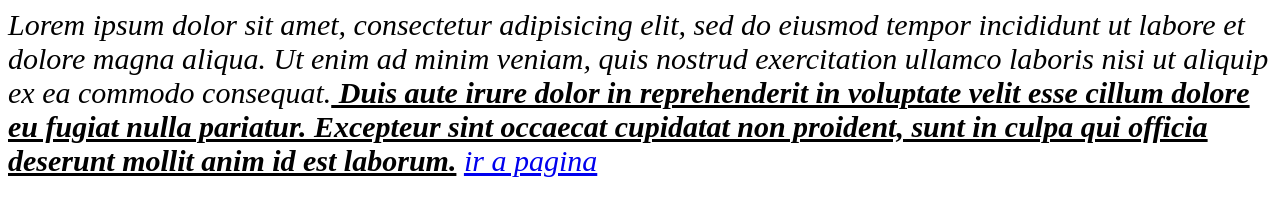
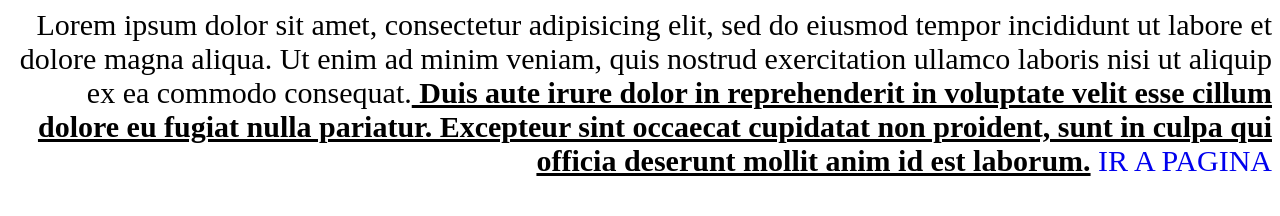
Before and after one commit to Mr-Dany/20-05-2019, a plain HTML site: page index.html in a window 1280 px wide. Drawn offline with Linux system fonts and the light colour scheme.

Commit message:
alineado

```diff
--- a/estilos/styles.css
+++ b/estilos/styles.css
@@ -1,7 +1,8 @@
 .letras{
 	font-size: 30px;
-	font-style: italic;
+	text-align: right;
 }
 .negra{
 	font-weight: bold;text-decoration: underline;
 }
+a{text-decoration: none;text-transform: uppercase;}
```
